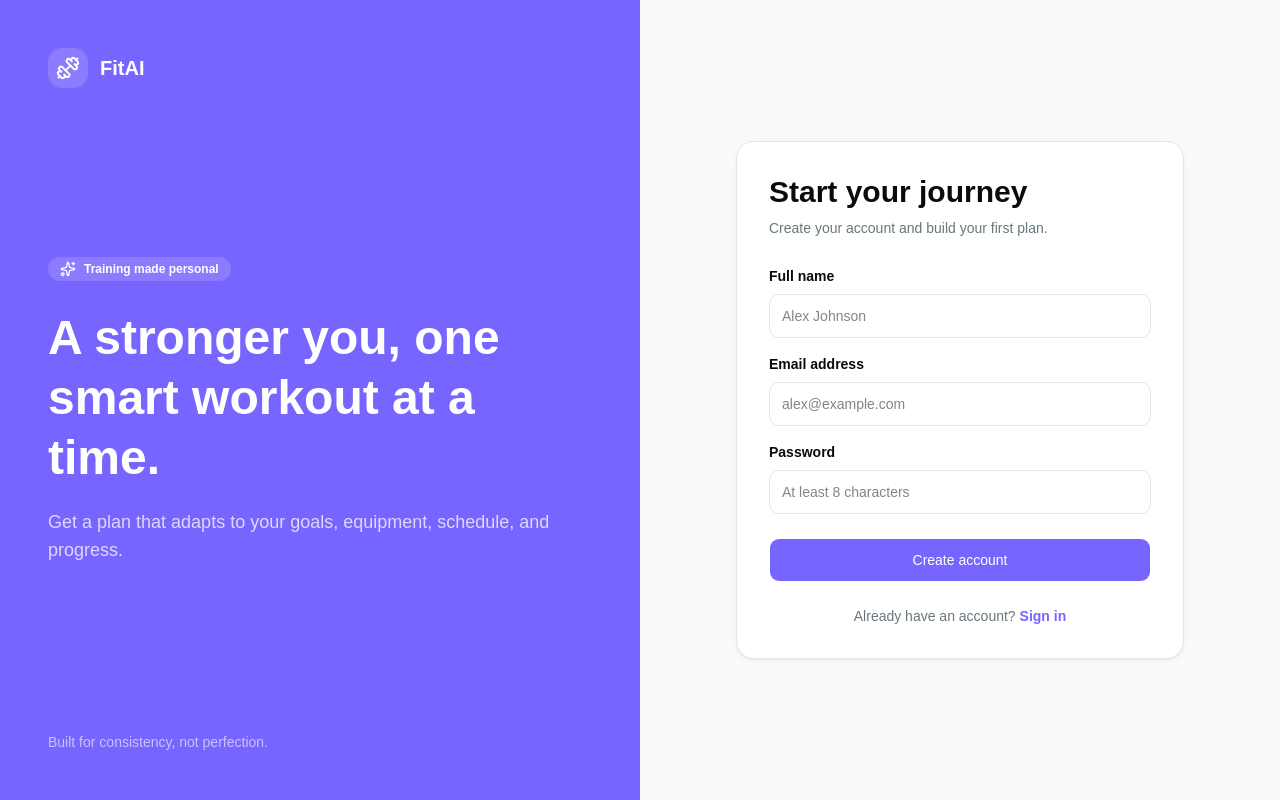
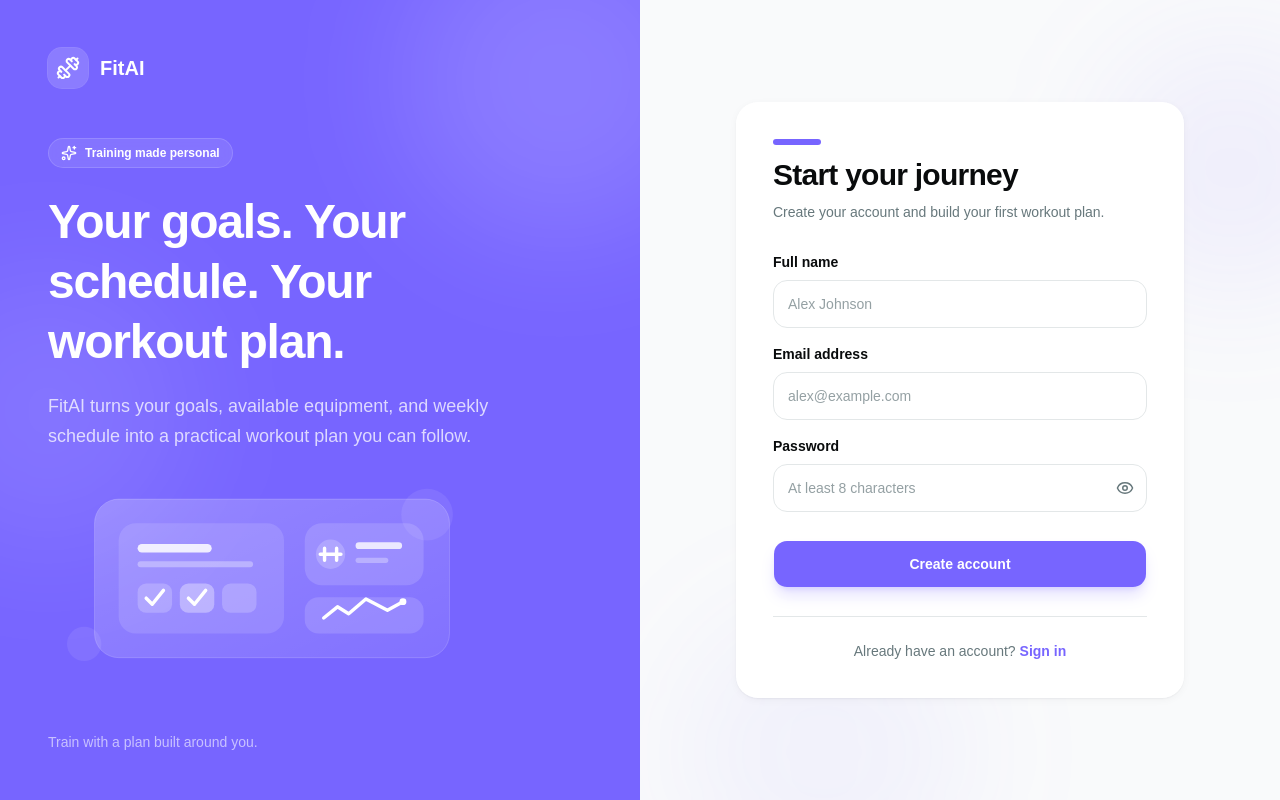
Before and after one commit to its-rajesh-smp/FitX, a React (Vite) app in the folder ui/: page /register in a window 1280 px wide. Built offline with nearby package versions, Linux system fonts and the light colour scheme; no server answers.

Commit message:
chore: updated auth page

```diff
--- a/ui/src/components/ui/button.tsx
+++ b/ui/src/components/ui/button.tsx
@@ -1,11 +1,11 @@
-import * as React from "react"
-import { cva, type VariantProps } from "class-variance-authority"
-import { Slot } from "radix-ui"
+import * as React from "react";
+import { cva, type VariantProps } from "class-variance-authority";
+import { Slot } from "radix-ui";
 
-import { cn } from "@/lib/utils"
+import { cn } from "@/lib/utils";
 
 const buttonVariants = cva(
-  "group/button inline-flex shrink-0 items-center justify-center rounded-2xl border border-transparent bg-clip-padding text-sm font-medium whitespace-nowrap transition-all outline-none select-none focus-visible:border-ring focus-visible:ring-3 focus-visible:ring-ring/30 active:not-aria-[haspopup]:translate-y-px disabled:pointer-events-none disabled:opacity-50 aria-invalid:border-destructive aria-invalid:ring-3 aria-invalid:ring-destructive/20 dark:aria-invalid:border-destructive/50 dark:aria-invalid:ring-destructive/40 [&_svg]:pointer-events-none [&_svg]:shrink-0 [&_svg:not([class*='size-'])]:size-4",
+  "group/button inline-flex shrink-0 cursor-pointer items-center justify-center rounded-2xl border border-transparent bg-clip-padding text-sm font-medium whitespace-nowrap transition-all outline-none select-none focus-visible:border-ring focus-visible:ring-3 focus-visible:ring-ring/30 active:not-aria-[haspopup]:translate-y-px disabled:pointer-events-none disabled:cursor-not-allowed disabled:opacity-50 aria-invalid:border-destructive aria-invalid:ring-3 aria-invalid:ring-destructive/20 dark:aria-invalid:border-destructive/50 dark:aria-invalid:ring-destructive/40 [&_svg]:pointer-events-none [&_svg]:shrink-0 [&_svg:not([class*='size-'])]:size-4",
   {
     variants: {
       variant: {
@@ -36,8 +36,8 @@ const buttonVariants = cva(
       variant: "default",
       size: "default",
     },
-  }
-)
+  },
+);
 
 function Button({
   className,
@@ -47,9 +47,9 @@ function Button({
   ...props
 }: React.ComponentProps<"button"> &
   VariantProps<typeof buttonVariants> & {
-    asChild?: boolean
+    asChild?: boolean;
   }) {
-  const Comp = asChild ? Slot.Root : "button"
+  const Comp = asChild ? Slot.Root : "button";
 
   return (
     <Comp
@@ -59,7 +59,7 @@ function Button({
       className={cn(buttonVariants({ variant, size, className }))}
       {...props}
     />
-  )
+  );
 }
 
-export { Button }
+export { Button };
--- a/ui/src/components/ui/input.tsx
+++ b/ui/src/components/ui/input.tsx
@@ -5,7 +5,7 @@ export function Input({ className, ...props }: React.ComponentProps<"input">) {
   return (
     <input
       className={cn(
-        "h-11 w-full rounded-lg border bg-white px-3 text-sm outline-none transition focus:border-primary focus:ring-3 focus:ring-primary/10",
+        "placeholder:text-muted-foreground/70 hover:border-primary/40 focus:border-primary focus:ring-primary/10 h-12 w-full rounded-xl border bg-white px-3.5 text-sm transition-all outline-none focus:ring-3",
         className,
       )}
       {...props}
--- a/ui/src/features/auth/components/forms/AuthFormCard.tsx
+++ b/ui/src/features/auth/components/forms/AuthFormCard.tsx
@@ -10,11 +10,16 @@ export function AuthFormCard({
   footer: React.ReactNode;
 }) {
   return (
-    <div className="shadow-card rounded-2xl border bg-white p-6 sm:p-8">
-      <h1 className="text-3xl font-extrabold">{title}</h1>
-      <p className="text-muted-foreground mt-2 text-sm">{description}</p>
+    <div className="shadow-card rounded-3xl border border-white/80 bg-white/95 p-6 backdrop-blur sm:p-9">
+      <div className="bg-primary mb-3 h-1.5 w-12 rounded-full" />
+      <h1 className="text-3xl font-extrabold tracking-tight">{title}</h1>
+      <p className="text-muted-foreground mt-2 text-sm leading-relaxed">
+        {description}
+      </p>
       {children}
-      <p className="text-muted-foreground mt-6 text-center text-sm">{footer}</p>
+      <p className="text-muted-foreground mt-7 border-t pt-6 text-center text-sm">
+        {footer}
+      </p>
     </div>
   );
 }
@@ -30,7 +35,7 @@ export function AuthField({
 }) {
   return (
     <label className="block">
-      <span className="mb-2 block text-sm font-bold">{label}</span>
+      <span className="mb-2 block text-sm font-semibold">{label}</span>
       {children}
       {error && (
         <span className="text-destructive mt-1.5 block text-xs">{error}</span>
--- /dev/null
+++ b/ui/src/features/auth/components/forms/PasswordInput.tsx
@@ -0,0 +1,37 @@
+import * as React from "react";
+import { Eye, EyeOff } from "lucide-react";
+import { Input } from "@/components/ui/input";
+import { cn } from "@/lib/utils";
+
+export const PasswordInput = React.forwardRef<
+  HTMLInputElement,
+  React.ComponentProps<"input">
+>(({ className, ...props }, ref) => {
+  const [isVisible, setIsVisible] = React.useState(false);
+
+  return (
+    <div className="relative">
+      <Input
+        ref={ref}
+        type={isVisible ? "text" : "password"}
+        className={cn("pr-11", className)}
+        {...props}
+      />
+      <button
+        type="button"
+        onClick={() => setIsVisible((visible) => !visible)}
+        className="text-muted-foreground hover:text-foreground focus-visible:ring-primary absolute inset-y-0 right-0 flex w-11 cursor-pointer items-center justify-center rounded-r-xl transition-colors outline-none focus-visible:ring-2"
+        aria-label={isVisible ? "Hide password" : "Show password"}
+        aria-pressed={isVisible}
+      >
+        {isVisible ? (
+          <EyeOff className="size-4.5" />
+        ) : (
+          <Eye className="size-4.5" />
+        )}
+      </button>
+    </div>
+  );
+});
+
+PasswordInput.displayName = "PasswordInput";
--- a/ui/src/features/auth/components/forms/RegisterForm.tsx
+++ b/ui/src/features/auth/components/forms/RegisterForm.tsx
@@ -9,6 +9,7 @@ import { getAuthError } from "@/features/auth/helpers/getAuthError";
 import { useAuthStore } from "@/features/auth/stores/useAuthStore";
 import { AuthField, AuthFormCard } from "./AuthFormCard";
 import { registerSchema, type RegisterValues } from "./authSchemas";
+import { PasswordInput } from "./PasswordInput";
 
 export function RegisterForm() {
   const navigate = useNavigate();
@@ -29,7 +30,7 @@ export function RegisterForm() {
   return (
     <AuthFormCard
       title="Start your journey"
-      description="Create your account and build your first plan."
+      description="Create your account and build your first workout plan."
       footer={
         <>
           Already have an account?{" "}
@@ -47,7 +48,11 @@ export function RegisterForm() {
           label="Full name"
           error={form.formState.errors.name?.message}
         >
-          <Input placeholder="Alex Johnson" {...form.register("name")} />
+          <Input
+            placeholder="Alex Johnson"
+            autoComplete="name"
+            {...form.register("name")}
+          />
         </AuthField>
         <AuthField
           label="Email address"
@@ -56,6 +61,7 @@ export function RegisterForm() {
           <Input
             type="email"
             placeholder="alex@example.com"
+            autoComplete="email"
             {...form.register("email")}
           />
         </AuthField>
@@ -63,9 +69,9 @@ export function RegisterForm() {
           label="Password"
           error={form.formState.errors.password?.message}
         >
-          <Input
-            type="password"
+          <PasswordInput
             placeholder="At least 8 characters"
+            autoComplete="new-password"
             {...form.register("password")}
           />
         </AuthField>
@@ -76,7 +82,7 @@ export function RegisterForm() {
         )}
         <Button
           type="submit"
-          className="mt-2 h-11 w-full rounded-lg"
+          className="shadow-primary/20 mt-3 h-12 w-full rounded-xl font-bold shadow-lg"
           disabled={mutation.isPending}
         >
           {mutation.isPending ? "Creating account..." : "Create account"}
--- a/ui/src/features/auth/components/layouts/AuthPageFrame.tsx
+++ b/ui/src/features/auth/components/layouts/AuthPageFrame.tsx
@@ -1,21 +1,55 @@
 import { Dumbbell, Sparkles } from "lucide-react";
 import { Link } from "react-router-dom";
+import { AuthWorkoutIllustration } from "./AuthWorkoutIllustration";
 
 export function AuthPageFrame({ children }: { children: React.ReactNode }) {
   return (
     <main className="grid min-h-screen lg:grid-cols-2">
-      <section className="relative hidden overflow-hidden bg-primary p-12 text-white lg:flex lg:flex-col">
-        <Link to="/" className="flex items-center gap-3 text-xl font-extrabold"><span className="flex size-10 items-center justify-center rounded-xl bg-white/15"><Dumbbell /></span>FitAI</Link>
-        <div className="my-auto max-w-lg">
-          <span className="inline-flex rounded-full bg-white/15 px-3 py-1 text-xs font-bold"><Sparkles className="mr-2 size-4" />Training made personal</span>
-          <h1 className="mt-6 text-5xl font-extrabold leading-tight">A stronger you, one smart workout at a time.</h1>
-          <p className="mt-5 text-lg text-white/75">Get a plan that adapts to your goals, equipment, schedule, and progress.</p>
+      <section className="bg-primary relative hidden overflow-hidden p-12 text-white lg:flex lg:flex-col">
+        <div className="absolute top-1/3 -left-24 size-72 rounded-full bg-white/10 blur-3xl" />
+        <div className="absolute -top-20 -right-20 size-80 rounded-full bg-white/15 blur-3xl" />
+        <Link
+          to="/"
+          className="relative flex w-fit cursor-pointer items-center gap-3 text-xl font-extrabold"
+        >
+          <span className="flex size-10 items-center justify-center rounded-xl bg-white/15 ring-1 ring-white/20">
+            <Dumbbell />
+          </span>
+          FitAI
+        </Link>
+        <div className="relative my-auto max-w-lg">
+          <span className="inline-flex items-center rounded-full border border-white/15 bg-white/10 px-3 py-1.5 text-xs font-bold backdrop-blur">
+            <Sparkles className="mr-2 size-4" />
+            Training made personal
+          </span>
+          <h1 className="mt-6 text-5xl leading-tight font-extrabold tracking-tight">
+            Your goals. Your schedule. Your workout plan.
+          </h1>
+          <p className="mt-5 text-lg leading-relaxed text-white/75">
+            FitAI turns your goals, available equipment, and weekly schedule
+            into a practical workout plan you can follow.
+          </p>
+          <div className="mt-6 max-w-md">
+            <AuthWorkoutIllustration />
+          </div>
         </div>
-        <p className="text-sm text-white/60">Built for consistency, not perfection.</p>
+        <p className="relative text-sm text-white/60">
+          Train with a plan built around you.
+        </p>
       </section>
-      <section className="flex items-center justify-center bg-canvas px-4 py-10">
-        <div className="w-full max-w-md">
-          <Link to="/" className="mb-10 flex items-center justify-center gap-2 text-xl font-extrabold lg:hidden"><span className="flex size-9 items-center justify-center rounded-lg bg-primary text-white"><Dumbbell className="size-5" /></span>FitAI</Link>
+      <section className="bg-canvas relative flex items-center justify-center overflow-hidden px-4 py-10">
+        <div className="bg-primary/8 absolute top-10 -right-20 size-64 rounded-full blur-3xl" />
+        <div className="bg-primary/6 absolute -bottom-24 left-10 size-72 rounded-full blur-3xl" />
+        <div className="relative w-full max-w-md">
+          <Link
+            to="/"
+            className="mb-10 flex cursor-pointer items-center justify-center gap-2 text-xl font-extrabold lg:hidden"
+          >
+            <span className="bg-primary flex size-9 items-center justify-center rounded-lg text-white">
+              <Dumbbell className="size-5" />
+            </span>
+            FitAI
+          </Link>
           {children}
         </div>
       </section>
--- /dev/null
+++ b/ui/src/features/auth/components/layouts/AuthWorkoutIllustration.tsx
@@ -0,0 +1,157 @@
+export function AuthWorkoutIllustration() {
+  return (
+    <svg
+      viewBox="0 0 520 240"
+      role="img"
+      aria-label="A personalized weekly workout plan"
+      className="h-auto w-full max-w-md"
+    >
+      <defs>
+        <linearGradient id="auth-card" x1="0" y1="0" x2="1" y2="1">
+          <stop offset="0" stopColor="white" stopOpacity=".22" />
+          <stop offset="1" stopColor="white" stopOpacity=".08" />
+        </linearGradient>
+      </defs>
+
+      <circle cx="440" cy="46" r="30" fill="white" fillOpacity=".08" />
+      <circle cx="42" cy="196" r="20" fill="white" fillOpacity=".08" />
+
+      <rect
+        x="54"
+        y="28"
+        width="412"
+        height="184"
+        rx="28"
+        fill="url(#auth-card)"
+        stroke="white"
+        strokeOpacity=".2"
+      />
+
+      <rect
+        x="82"
+        y="56"
+        width="192"
+        height="128"
+        rx="20"
+        fill="white"
+        fillOpacity=".12"
+      />
+      <rect
+        x="104"
+        y="80"
+        width="86"
+        height="10"
+        rx="5"
+        fill="white"
+        fillOpacity=".85"
+      />
+      <rect
+        x="104"
+        y="100"
+        width="134"
+        height="7"
+        rx="3.5"
+        fill="white"
+        fillOpacity=".32"
+      />
+      <rect
+        x="104"
+        y="126"
+        width="40"
+        height="34"
+        rx="10"
+        fill="white"
+        fillOpacity=".2"
+      />
+      <rect
+        x="153"
+        y="126"
+        width="40"
+        height="34"
+        rx="10"
+        fill="white"
+        fillOpacity=".34"
+      />
+      <rect
+        x="202"
+        y="126"
+        width="40"
+        height="34"
+        rx="10"
+        fill="white"
+        fillOpacity=".2"
+      />
+      <path
+        d="m114 143 7 7 13-16"
+        fill="none"
+        stroke="white"
+        strokeLinecap="round"
+        strokeLinejoin="round"
+        strokeWidth="4"
+      />
+      <path
+        d="m163 143 7 7 13-16"
+        fill="none"
+        stroke="white"
+        strokeLinecap="round"
+        strokeLinejoin="round"
+        strokeWidth="4"
+      />
+
+      <rect
+        x="298"
+        y="56"
+        width="138"
+        height="72"
+        rx="20"
+        fill="white"
+        fillOpacity=".14"
+      />
+      <circle cx="328" cy="92" r="17" fill="white" fillOpacity=".2" />
+      <path
+        d="M316 92h24m-19-7v14m14-14v14"
+        fill="none"
+        stroke="white"
+        strokeLinecap="round"
+        strokeWidth="4"
+      />
+      <rect
+        x="357"
+        y="78"
+        width="54"
+        height="8"
+        rx="4"
+        fill="white"
+        fillOpacity=".8"
+      />
+      <rect
+        x="357"
+        y="96"
+        width="38"
+        height="6"
+        rx="3"
+        fill="white"
+        fillOpacity=".3"
+      />
+
+      <rect
+        x="298"
+        y="142"
+        width="138"
+        height="42"
+        rx="16"
+        fill="white"
+        fillOpacity=".14"
+      />
+      <path
+        d="m320 166 16-13 13 8 20-17 25 13 18-10"
+        fill="none"
+        stroke="white"
+        strokeLinecap="round"
+        strokeLinejoin="round"
+        strokeWidth="4"
+      />
+      <circle cx="412" cy="147" r="4" fill="white" />
+    </svg>
+  );
+}
```
Also changed, not shown: ui/src/features/auth/components/forms/LoginForm.tsx (+5 -3 lines).
